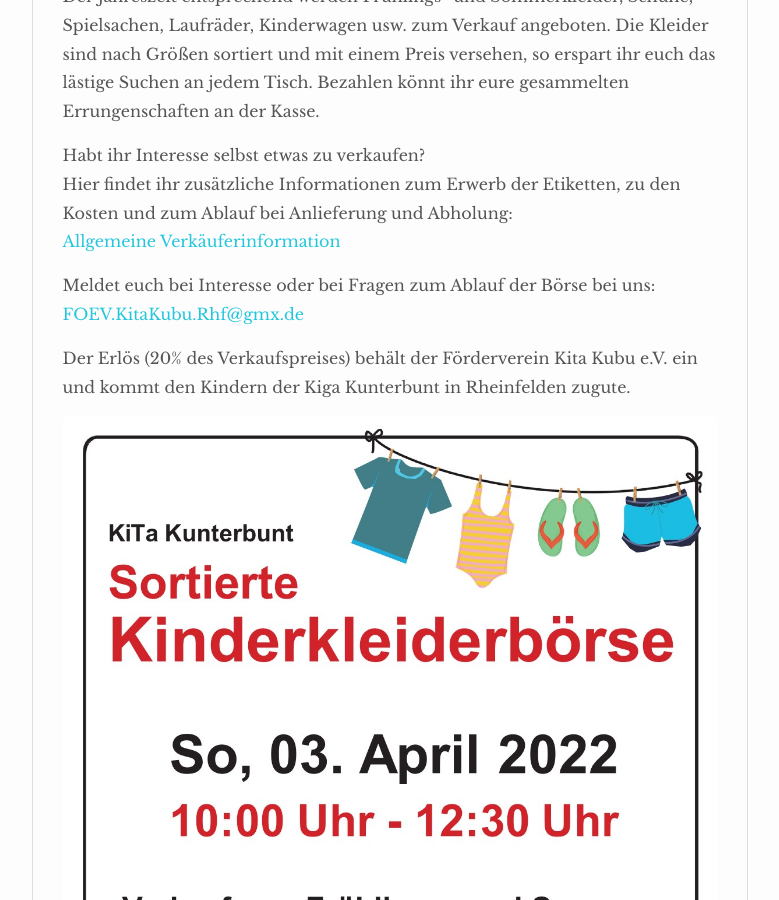
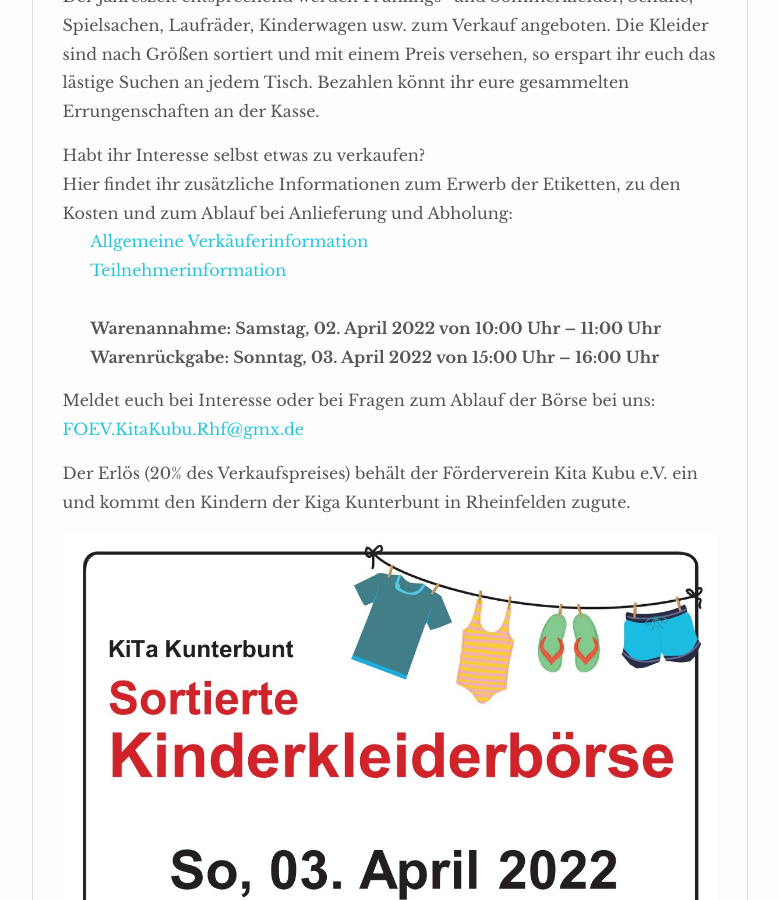
Before and after one commit to fv-kubu/fv-kubu, a Jekyll site: the page built from _posts/2022-02-22-ankuendigung-kleiderboerse-fruehjahr-2022.md, in a window 1280 px wide and 900 px high, scrolled down 708 px. Shown: the whole window, without its empty margins (250-1029 px from the left). Built offline with Jekyll 4.4.1, drawn with Linux system fonts in a browser that asks for light colours; nearby versions of some CDN libraries.

Commit message:
Update 2022-02-22-ankuendigung-kleiderboerse-fruehjahr-2022.md

```diff
--- a/_posts/2022-02-22-ankuendigung-kleiderboerse-fruehjahr-2022.md
+++ b/_posts/2022-02-22-ankuendigung-kleiderboerse-fruehjahr-2022.md
@@ -8,7 +8,7 @@
 
 Wir freuen uns euch mitteilen zu können, dass unsere sortierte Kleiderbörse in der Hans-Thoma-Halle Warmbach in Rheinfelden wieder stattfinden kann.
 
-**Verkauf: Sonntag, 03. April 2022 von 10:00 Uhr - 12:30 Uhr**
+&nbsp;&nbsp;&nbsp;&nbsp;&nbsp;&nbsp;**Verkauf: Sonntag, 03. April 2022 von 10:00 Uhr - 12:30 Uhr**
 
 Der Jahreszeit entsprechend werden Frühlings- und Sommerkleider, Schuhe, Spielsachen, Laufräder, Kinderwagen usw. zum Verkauf angeboten.
 Die Kleider sind nach Größen sortiert und mit einem Preis versehen, so erspart ihr euch das lästige Suchen an jedem Tisch.
@@ -16,7 +16,10 @@
 
 Habt ihr Interesse selbst etwas zu verkaufen?
 <br>Hier findet ihr zusätzliche Informationen zum Erwerb der Etiketten, zu den Kosten und zum Ablauf bei Anlieferung und Abholung:
-<br>[Allgemeine Verkäuferinformation](/docs/Allgemeine_Verkäuferinfo.pdf)
+  <br>&nbsp;&nbsp;&nbsp;&nbsp;&nbsp;&nbsp;[Allgemeine Verkäuferinformation](/docs/Allgemeine_Verkäuferinfo.pdf)
+  <br>&nbsp;&nbsp;&nbsp;&nbsp;&nbsp;&nbsp;[Teilnehmerinformation](/docs/Allgemeine_Teilnehmerinfo.pdf)
+  <br><br>&nbsp;&nbsp;&nbsp;&nbsp;&nbsp;&nbsp;**Warenannahme: 	Samstag, 02. April 2022 von 10:00 Uhr – 11:00 Uhr**
+  <br>&nbsp;&nbsp;&nbsp;&nbsp;&nbsp;&nbsp;**Warenrückgabe: 	Sonntag, 03. April 2022 von 15:00 Uhr – 16:00 Uhr**
 
 Meldet euch bei Interesse oder bei Fragen zum Ablauf der Börse bei uns: <FOEV.KitaKubu.Rhf@gmx.de>
 
```
